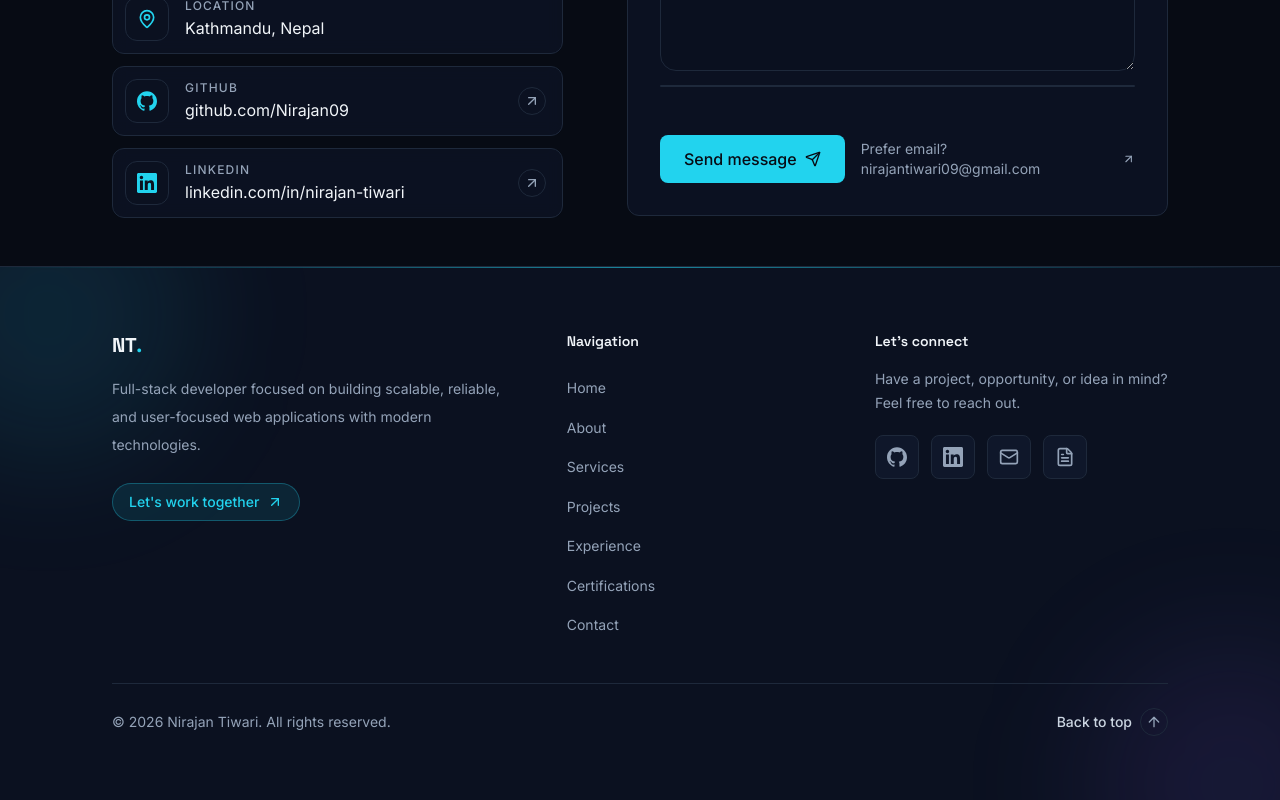
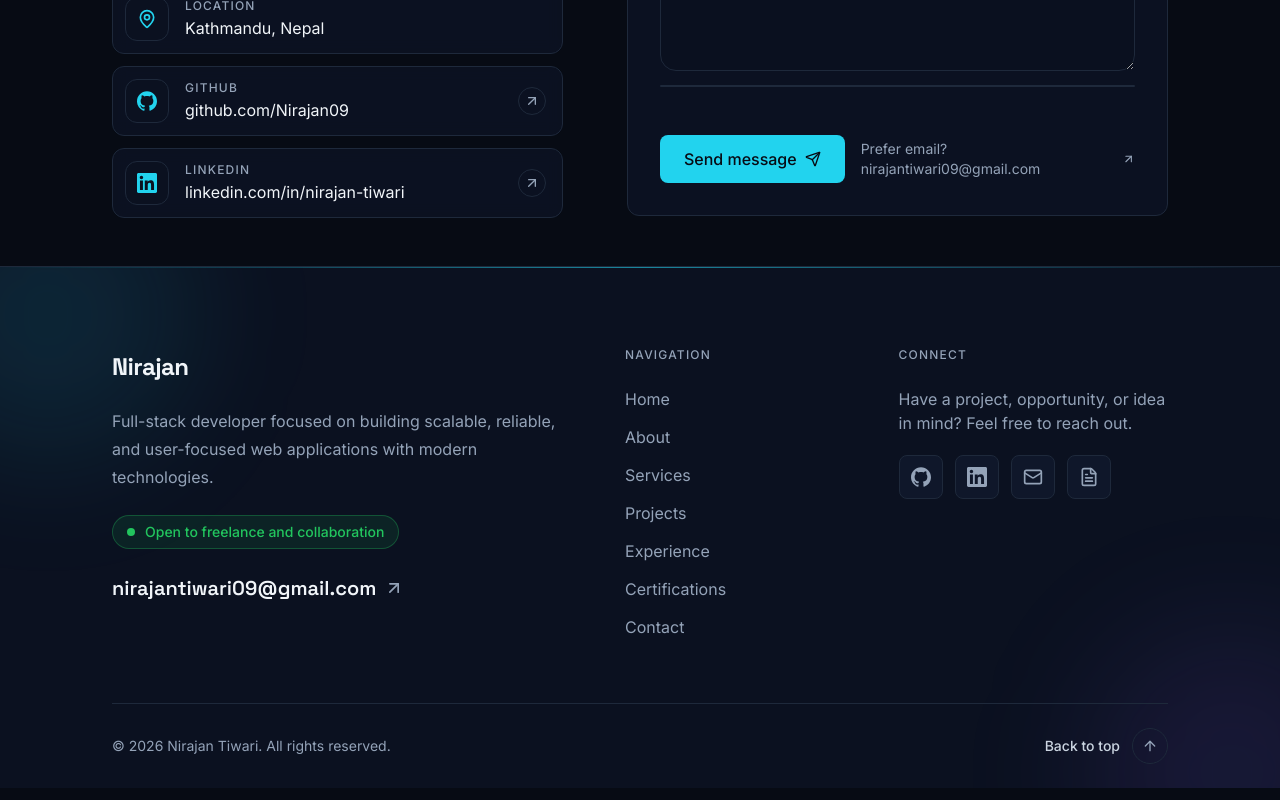
Before and after one commit to Nirajan09/portfolio, a Next.js app: page / in a window 1280 px wide. Shown: the part 6018-6818 px from the top of the page. Built offline with nearby package versions, Linux system fonts and the light colour scheme; no server answers.

Commit message:
feat(footer): redesign footer with text-roll link hovers

```diff
--- a/components/layout/Footer.tsx
+++ b/components/layout/Footer.tsx
@@ -1,11 +1,42 @@
 import Link from "next/link";
 import { ArrowUp, ArrowUpRight, FileText, Mail } from "lucide-react";
+import type { ReactNode } from "react";
 
+import { about } from "@/data/about";
 import { navHref, navItems } from "@/data/navigation";
 import { personal } from "@/data/personal";
 import { IconButton } from "@/components/ui/IconButton";
 import { GithubIcon, LinkedinIcon } from "@/components/ui/icons";
 import { PageContainer } from "./PageContainer";
+
+function ColumnHeading({ children }: { children: ReactNode }) {
+  return (
+    <h2 className="text-xs font-medium uppercase tracking-widest text-muted">
+      {children}
+    </h2>
+  );
+}
+
+/**
+ * Text-roll hover: the label slides up and an accent copy slides in from
+ * below. The parent link must have the `group/roll` class. The duplicate is
+ * aria-hidden, so screen readers only read the label once.
+ */
+function Roll({ children }: { children: string }) {
+  return (
+    <span className="relative inline-block overflow-hidden align-bottom leading-normal">
+      <span className="block transition-transform duration-300 ease-standard group-hover/roll:-translate-y-full group-focus-visible/roll:-translate-y-full">
+        {children}
+      </span>
+      <span
+        aria-hidden="true"
+        className="absolute inset-x-0 top-0 block translate-y-full text-accent transition-transform duration-300 ease-standard group-hover/roll:translate-y-0 group-focus-visible/roll:translate-y-0"
+      >
+        {children}
+      </span>
+    </span>
+  );
+}
 
 export function Footer() {
   const { github, linkedin } = personal.socials;
@@ -28,68 +59,82 @@ export function Footer() {
         className="pointer-events-none absolute -bottom-32 -right-24 size-72 rounded-full bg-violet/10 blur-3xl"
       />
 
-      <PageContainer className="relative py-14 md:py-16">
-        <div className="grid gap-12 lg:grid-cols-[1.6fr_1fr_1.2fr] lg:gap-16">
-          {/* Brand */}
+      <PageContainer className="relative pt-16 md:pt-20">
+        <div className="grid gap-14 lg:grid-cols-[1.5fr_0.7fr_0.9fr] lg:gap-16">
+          {/* ---------- Brand ---------- */}
           <div>
             <Link
               href={navHref("home")}
-              className="inline-flex items-center font-display text-xl font-bold tracking-tight text-primary transition-colors duration-200 hover:text-accent"
-              aria-label={`${personal.name} — Home`}
+              aria-label={`${personal.name}, back to top`}
+              className="group relative inline-block rounded-md py-1"
             >
-              {personal.initials}
-              <span className="text-accent">.</span>
+              <span className="font-display text-2xl font-bold tracking-tight text-primary transition-[color,text-shadow] duration-300 ease-standard group-hover:text-accent group-hover:[text-shadow:0_0_18px_rgb(34_211_238/0.45)]">
+                {personal.firstName}
+              </span>
+              <span
+                aria-hidden="true"
+                className="absolute inset-x-0 -bottom-0.5 h-0.5 origin-right scale-x-0 rounded-full bg-linear-to-r from-accent via-blue to-violet transition-[scale] duration-500 ease-standard group-hover:origin-left group-hover:scale-x-100"
+              />
             </Link>
 
-            <p className="mt-4 max-w-md text-sm leading-7 text-muted">
+            <p className="mt-5 max-w-md text-sm leading-7 text-muted sm:text-base">
               Full-stack developer focused on building scalable, reliable, and
               user-focused web applications with modern technologies.
             </p>
 
-            <Link
-              href={navHref("contact")}
-              className="group mt-6 inline-flex items-center gap-2 rounded-full border border-accent/30 bg-accent/10 px-4 py-2 text-sm font-medium text-accent transition-[border-color,background-color,color,box-shadow] duration-300 ease-standard hover:border-accent hover:bg-accent hover:text-background hover:shadow-glow"
+            {/* Availability */}
+            <div className="mt-6 inline-flex items-center gap-2.5 rounded-full border border-success/30 bg-success/10 px-3.5 py-1.5">
+              <span className="relative flex size-2">
+                <span
+                  aria-hidden="true"
+                  className="absolute inline-flex size-full animate-ping rounded-full bg-success opacity-60"
+                />
+                <span className="relative inline-flex size-2 rounded-full bg-success" />
+              </span>
+              <span className="text-xs font-medium text-success sm:text-sm">
+                {about.status}
+              </span>
+            </div>
+
+            {/* Email */}
+            <a
+              href={`mailto:${personal.email}`}
+              className="group/roll mt-6 flex w-fit items-center gap-2 font-display text-lg font-semibold text-primary transition-colors duration-200 hover:text-accent sm:text-xl"
+              data-track="social_click"
+              data-track-network="email"
+              data-track-location="footer"
             >
-              Let&apos;s work together
+              <Roll>{personal.email}</Roll>
               <ArrowUpRight
-                className="size-4 transition-transform duration-300 ease-standard group-hover:-translate-y-0.5 group-hover:translate-x-0.5"
+                className="size-5 text-muted transition-[translate,color] duration-300 ease-standard group-hover/roll:-translate-y-0.5 group-hover/roll:translate-x-0.5 group-hover/roll:text-accent"
                 aria-hidden="true"
               />
-            </Link>
+            </a>
           </div>
 
-          {/* Navigation */}
+          {/* ---------- Navigation ---------- */}
           <nav aria-label="Footer navigation">
-            <h2 className="font-display text-sm font-semibold text-primary">
-              Navigation
-            </h2>
+            <ColumnHeading>Navigation</ColumnHeading>
 
-            <ul className="mt-5 grid grid-cols-2 gap-x-8 gap-y-3 sm:grid-cols-1">
+            <ul className="mt-6 grid grid-cols-2 gap-x-8 gap-y-3.5 sm:grid-cols-1">
               {navItems.map((item) => (
                 <li key={item.id}>
                   <Link
                     href={navHref(item.id)}
-                    className="group inline-flex items-center text-sm text-muted transition-colors duration-200 hover:text-primary focus-visible:text-primary"
+                    className="group/roll inline-block text-sm text-muted sm:text-base"
                   >
-                    {/* Accent dash that slides in on hover */}
-                    <span
-                      aria-hidden="true"
-                      className="mr-0 h-px w-0 bg-linear-to-r from-accent to-blue transition-[width,margin] duration-300 ease-standard group-hover:mr-2 group-hover:w-3 group-focus-visible:mr-2 group-focus-visible:w-3"
-                    />
-                    {item.label}
+                    <Roll>{item.label}</Roll>
                   </Link>
                 </li>
               ))}
             </ul>
           </nav>
 
-          {/* Connect */}
+          {/* ---------- Connect ---------- */}
           <div>
-            <h2 className="font-display text-sm font-semibold text-primary">
-              Let&apos;s connect
-            </h2>
+            <ColumnHeading>Connect</ColumnHeading>
 
-            <p className="mt-4 max-w-sm text-sm leading-6 text-muted">
+            <p className="mt-6 max-w-xs text-sm leading-6 text-muted sm:text-base">
               Have a project, opportunity, or idea in mind? Feel free to reach
               out.
             </p>
@@ -143,8 +188,8 @@ export function Footer() {
           </div>
         </div>
 
-        {/* Bottom */}
-        <div className="mt-12 flex flex-col gap-4 border-t border-border pt-6 text-sm text-muted sm:flex-row sm:items-center sm:justify-between">
+        {/* ---------- Bottom bar ---------- */}
+        <div className="relative mt-14 flex flex-col gap-4 border-t border-border py-6 text-sm text-muted sm:flex-row sm:items-center sm:justify-between md:mt-16">
           <p>
             &copy; {new Date().getFullYear()} {personal.name}. All rights
             reserved.
@@ -152,14 +197,16 @@ export function Footer() {
 
           <Link
             href={navHref("home")}
-            className="group inline-flex items-center gap-2 self-start font-medium text-secondary transition-colors duration-200 hover:text-accent sm:self-auto"
+            className="group/roll inline-flex items-center gap-3 self-start font-medium text-secondary sm:self-auto"
           >
-            Back to top
+            <Roll>Back to top</Roll>
             <span
               aria-hidden="true"
-              className="flex size-7 items-center justify-center rounded-full border border-border text-muted transition-[border-color,background-color,color] duration-300 ease-standard group-hover:border-accent/50 group-hover:bg-accent group-hover:text-background"
+              className="relative flex size-9 items-center justify-center overflow-hidden rounded-full border border-border text-muted transition-[border-color,background-color,color,box-shadow] duration-300 ease-standard group-hover/roll:border-accent group-hover/roll:bg-accent group-hover/roll:text-background group-hover/roll:shadow-glow"
             >
-              <ArrowUp className="size-4 transition-transform duration-300 ease-standard group-hover:-translate-y-0.5" />
+              {/* Arrow rolls up and out; a new one rolls in from below */}
+              <ArrowUp className="size-4 transition-transform duration-300 ease-standard group-hover/roll:-translate-y-6" />
+              <ArrowUp className="absolute size-4 translate-y-6 transition-transform duration-300 ease-standard group-hover/roll:translate-y-0" />
             </span>
           </Link>
         </div>
```
